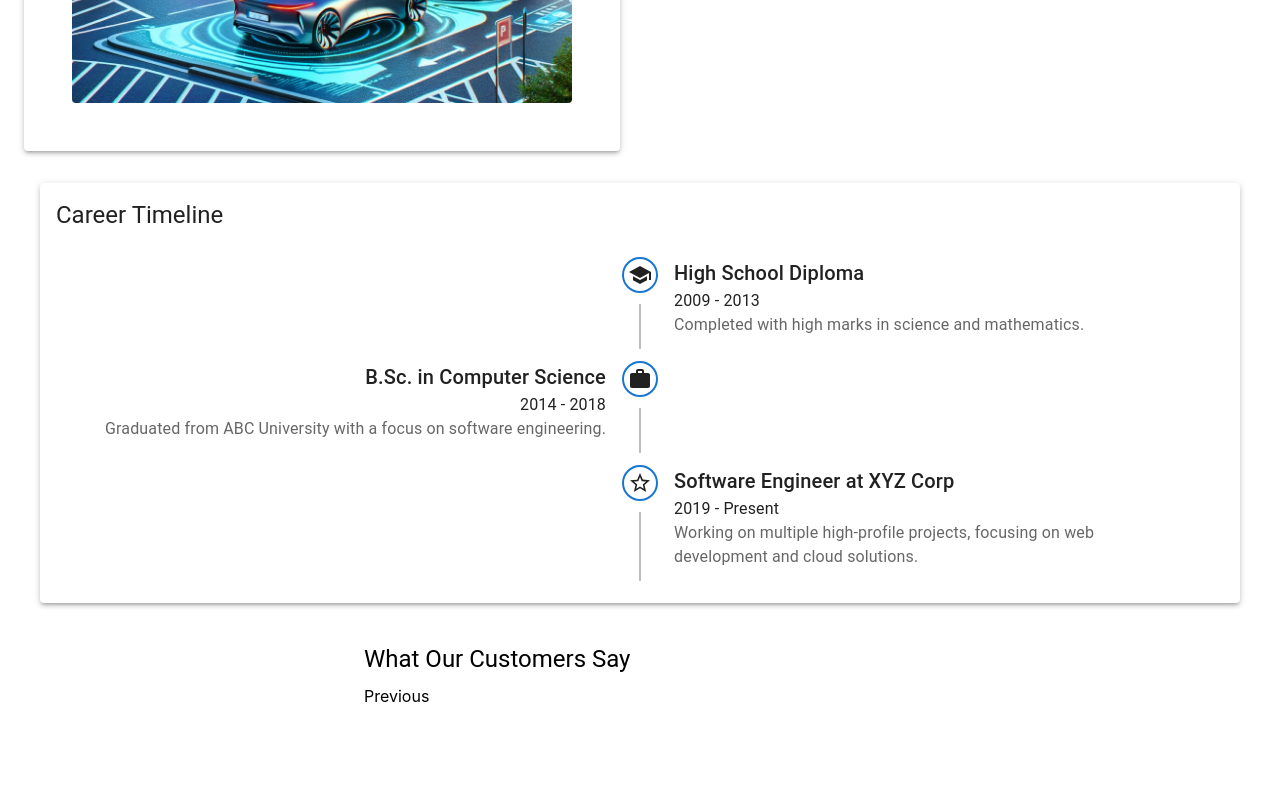
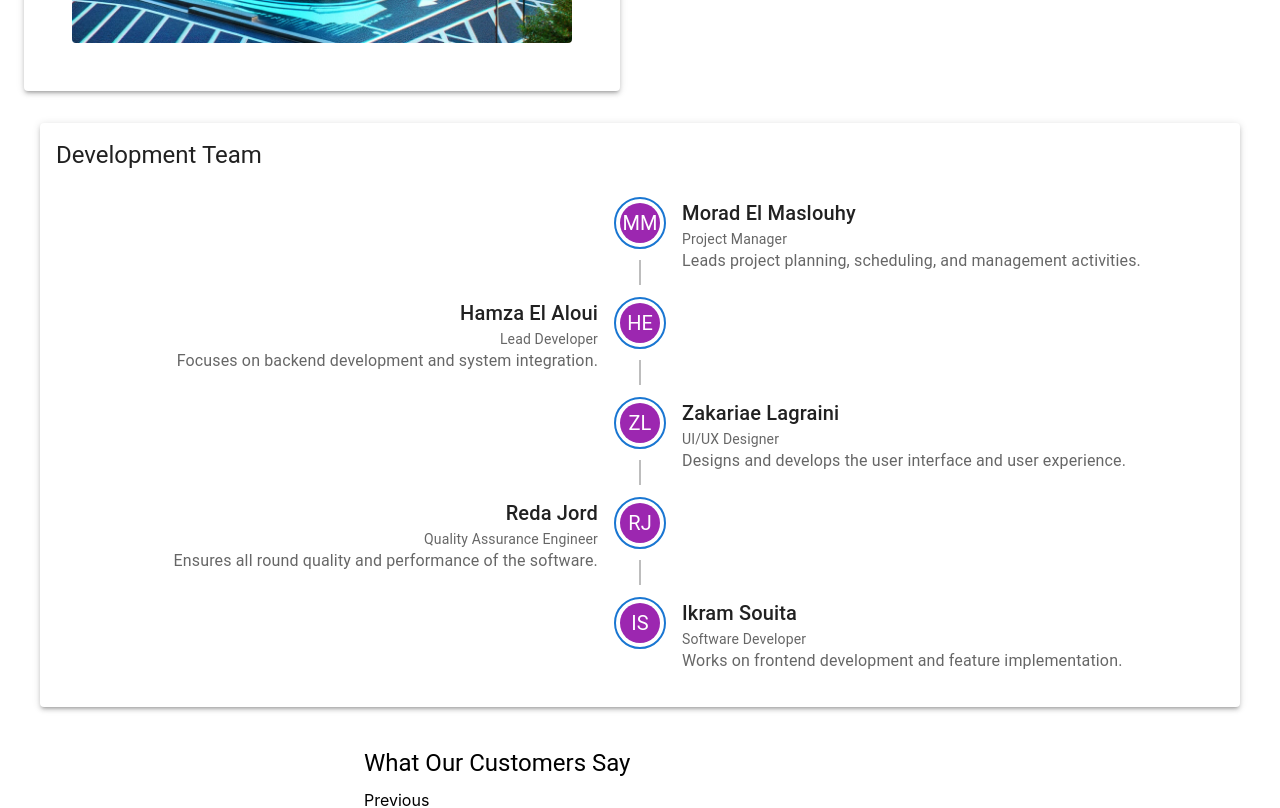
Before and after one commit to HAMZAELALOUI/smart_parking_app, a React (Create React App) app in the folder front_end/: page /about-us in a window 1280 px wide. Shown: the part 740-1548 px from the top of the page. Built offline with nearby package versions, Linux system fonts and the light colour scheme.

Commit message:
redesign customtimeline component

```diff
--- a/front_end/src/components/CustomTimeline.jsx
+++ b/front_end/src/components/CustomTimeline.jsx
@@ -1,51 +1,64 @@
-// src/components/CustomTimeline.jsx
 import React from 'react';
 import { Timeline, TimelineItem, TimelineSeparator, TimelineConnector, TimelineContent, TimelineDot } from '@mui/lab';
-import { Typography, Paper } from '@mui/material';
-import { School, Work, StarBorder } from '@mui/icons-material';
+import { Typography, Paper, Avatar } from '@mui/material';
+import { Person } from '@mui/icons-material';
 
 function CustomTimeline() {
-  const timelineEvents = [
+  const teamMembers = [
     {
-      time: '2009 - 2013',
-      title: 'High School Diploma',
-      description: 'Completed with high marks in science and mathematics.',
-      icon: <School />
+      name: 'Morad El Maslouhy',
+      role: 'Project Manager',
+      description: 'Leads project planning, scheduling, and management activities.',
+      initials: 'MM'
     },
     {
-      time: '2014 - 2018',
-      title: 'B.Sc. in Computer Science',
-      description: 'Graduated from ABC University with a focus on software engineering.',
-      icon: <Work />
+      name: 'Hamza El Aloui',
+      role: 'Lead Developer',
+      description: 'Focuses on backend development and system integration.',
+      initials: 'HE'
     },
     {
-      time: '2019 - Present',
-      title: 'Software Engineer at XYZ Corp',
-      description: 'Working on multiple high-profile projects, focusing on web development and cloud solutions.',
-      icon: <StarBorder />
+      name: 'Zakariae Lagraini',
+      role: 'UI/UX Designer',
+      description: 'Designs and develops the user interface and user experience.',
+      initials: 'ZL'
+    },
+    {
+      name: 'Reda Jord',
+      role: 'Quality Assurance Engineer',
+      description: 'Ensures all round quality and performance of the software.',
+      initials: 'RJ'
+    },
+    {
+      name: 'Ikram Souita',
+      role: 'Software Developer',
+      description: 'Works on frontend development and feature implementation.',
+      initials: 'IS'
     }
   ];
 
   return (
     <Paper elevation={3} sx={{ p: 2, m: 2 }}>
       <Typography variant="h5" gutterBottom component="div">
-        Career Timeline
+        Development Team
       </Typography>
       <Timeline position="alternate">
-        {timelineEvents.map((event, index) => (
+        {teamMembers.map((member, index) => (
           <TimelineItem key={index}>
             <TimelineSeparator>
               <TimelineDot color="primary" variant="outlined">
-                {event.icon}
+                <Avatar sx={{ bgcolor: 'secondary.main' }}>{member.initials}</Avatar>
               </TimelineDot>
-              <TimelineConnector />
+              {index < teamMembers.length - 1 && <TimelineConnector />}
             </TimelineSeparator>
             <TimelineContent sx={{ py: '12px', px: 2 }}>
               <Typography variant="h6" component="span">
-                {event.title}
+                {member.name}
               </Typography>
-              <Typography>{event.time}</Typography>
-              <Typography color="textSecondary">{event.description}</Typography>
+              <Typography variant="body2" color="textSecondary">
+                {member.role}
+              </Typography>
+              <Typography color="textSecondary">{member.description}</Typography>
             </TimelineContent>
           </TimelineItem>
         ))}
--- a/front_end/src/components/Navbar.jsx
+++ b/front_end/src/components/Navbar.jsx
@@ -16,7 +16,7 @@ export default function Navbar() {
             navigate('/about-us')
             }
     return (
-        <header className="bg-white py-4 shadow-md">
+        <header className="bg-white py-4 shadow-md  fixed top-0 left-0 w-full z-50">
             <div className="container mx-auto px-4 flex justify-between items-center">
                 <div className="logo">
                     <a onClick={handleIconeClick} href="#" className="font-bold text-xl text-green-600 hover:text-green-800">Emsi Park</a>
--- a/front_end/src/components/UserProfile.jsx
+++ b/front_end/src/components/UserProfile.jsx
@@ -70,7 +70,7 @@ function UserProfile() {
     const id = open ? 'simple-popover' : undefined;
 
     return (
-        <Box sx={{ display: 'flex', height: '100vh', p: 2 }}>
+        <Box sx={{ display: 'flex', height: '100vh', p: 2, mt: 9 }}>
             <Box sx={{ width: '25%', bgcolor: 'background.paper' }}>
                 <List component="nav" aria-label="mailbox folders">
                     <ListItem button onClick={() => setView('dashboard')}>
@@ -127,8 +127,7 @@ function UserProfile() {
                     </List>
                 </Popover>
             </Box>
-            <Paper elevation={
-3} sx={{ width: '75%', p: 3, overflow: 'auto' }}>
+            <Paper elevation={3} sx={{ width: '75%', p: 3, overflow: 'auto' }}>
                 {view === 'profile' ? (
                     <>
                         <Typography variant="h5" sx={{ mb: 2 }}>Account Information</Typography>
```
Lines whose indentation alone changed are shown as unchanged.
